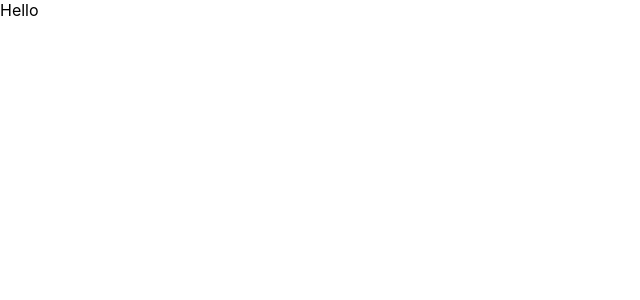
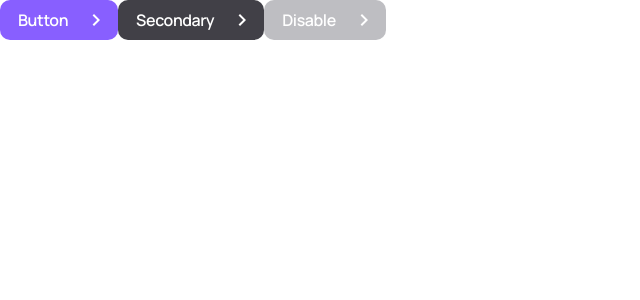
Before and after one commit to Indra-poudel/nft-builder-flow-24hrs-Challenge, a React (Create React App) app: page / in a window 1280 px wide. Shown: the top 300 px of the page, without its empty margins (0-640 px from the left). Built offline with nearby package versions, Linux system fonts and the light colour scheme.

Commit message:
NFT-Builder-flow : Added Common Button Component

```diff
--- a/package.json
+++ b/package.json
@@ -3,6 +3,10 @@
   "version": "0.1.0",
   "private": true,
   "dependencies": {
+    "@emotion/react": "^11.7.1",
+    "@emotion/styled": "^11.6.0",
+    "@mui/icons-material": "^5.3.1",
+    "@mui/material": "^5.3.1",
     "@testing-library/jest-dom": "^5.14.1",
     "@testing-library/react": "^12.0.0",
     "@testing-library/user-event": "^13.2.1",
@@ -10,6 +14,7 @@
     "@types/node": "^16.7.13",
     "@types/react": "^17.0.20",
     "@types/react-dom": "^17.0.9",
+    "classnames": "^2.3.1",
     "react": "^17.0.2",
     "react-dom": "^17.0.2",
     "react-scripts": "5.0.0",
--- a/public/index.html
+++ b/public/index.html
@@ -15,6 +15,7 @@
       user's mobile device or desktop. See https://developers.google.com/web/fundamentals/web-app-manifest/
     -->
     <link rel="manifest" href="%PUBLIC_URL%/manifest.json" />
+
     <!--
       Notice the use of %PUBLIC_URL% in the tags above.
       It will be replaced with the URL of the `public` folder during the build.
@@ -24,6 +25,15 @@
       work correctly both with client-side routing and a non-root public URL.
       Learn how to configure a non-root public URL by running `npm run build`.
     -->
+
+    <!---Fonts Manrope-->
+    <link rel="preconnect" href="https://fonts.googleapis.com" />
+    <link rel="preconnect" href="https://fonts.gstatic.com" crossorigin />
+    <link
+      href="https://fonts.googleapis.com/css2?family=Manrope:wght@200;300;400;500;600;700;800&display=swap"
+      rel="stylesheet"
+    />
+
     <title>React App</title>
   </head>
   <body>
--- a/src/App.tsx
+++ b/src/App.tsx
@@ -1,9 +1,12 @@
 import React from 'react';
+import Button from './components/Button';
 
 function App() {
   return (
     <div className="App">
-      Hello
+      <Button label="Button" buttonType='primary' />
+      <Button label="Secondary" buttonType='secondary' />
+      <Button label="Disable" buttonType='disable' />
     </div>
   );
 }
--- /dev/null
+++ b/src/components/Button/Button.tsx
@@ -0,0 +1,37 @@
+import React from "react";
+import cn from 'classnames';
+import ChevronRightIcon from '@mui/icons-material/ChevronRight';
+import './button.css'
+
+type ButtonProps = {
+    label: string,
+    buttonType?: 'primary' | 'secondary' | 'disable'
+    className?: string,
+    onClick: (event: React.MouseEvent<HTMLButtonElement>) => void,
+    disable?: boolean
+}
+
+const Button = ({
+    label,
+    buttonType,
+    className,
+    onClick,
+    disable
+}: ButtonProps) => {
+    return (
+        <button
+            disabled={disable}
+            className={cn('button', buttonType, className)}
+            onClick={onClick}
+        >
+            <span className="button-label">{label}</span> <ChevronRightIcon />
+        </button>
+    );
+};
+
+Button.defaultProps = {
+    buttonType: 'primary',
+    onClick: () => { },
+};
+
+export default Button;
--- /dev/null
+++ b/src/components/Button/button.css
@@ -0,0 +1,32 @@
+.button {
+  background-color: #885fff;
+  border: none;
+  color: #ffffff;
+  padding: 8px 10px;
+  text-align: center;
+  text-decoration: none;
+  font-size: 16px;
+  line-height: 22px;
+  letter-spacing: -0.408px;
+  cursor: pointer;
+  border-radius: 10px;
+  font-style: normal;
+  font-weight: 600;
+  display: inline-flex;
+  align-items: center;
+  justify-content: center;
+}
+
+.button-label {
+  margin-right: 16px;
+  margin-left: 8px;
+}
+
+.secondary {
+  background-color: #414047;
+}
+
+.disable {
+  background-color: #bebec2;
+  cursor: not-allowed;
+}
--- /dev/null
+++ b/src/components/Button/index.ts
@@ -0,0 +1,3 @@
+import Button from "./Button";
+
+export default Button;
--- /dev/null
+++ b/src/components/Tag/index.ts
@@ -0,0 +1,3 @@
+import Tag from "./Tag";
+
+export default Tag;
--- a/src/index.css
+++ b/src/index.css
@@ -1,12 +1,10 @@
- /* Resetting browser default css */
+/* Resetting browser default css */
 
- * {
+* {
   box-sizing: border-box;
   margin: 0;
   padding: 0;
-  font-family: -apple-system, BlinkMacSystemFont, 'Segoe UI', 'Roboto', 'Oxygen',
-    'Ubuntu', 'Cantarell', 'Fira Sans', 'Droid Sans', 'Helvetica Neue',
-    sans-serif;
+  font-family: "Manrope", sans-serif;
   -webkit-font-smoothing: antialiased;
   -moz-osx-font-smoothing: grayscale;
 }
```
Also changed, not shown: src/components/Tag/Tag.tsx (added, +32 -0 lines), 1 other file (tests, documents, lock files or other folders).
